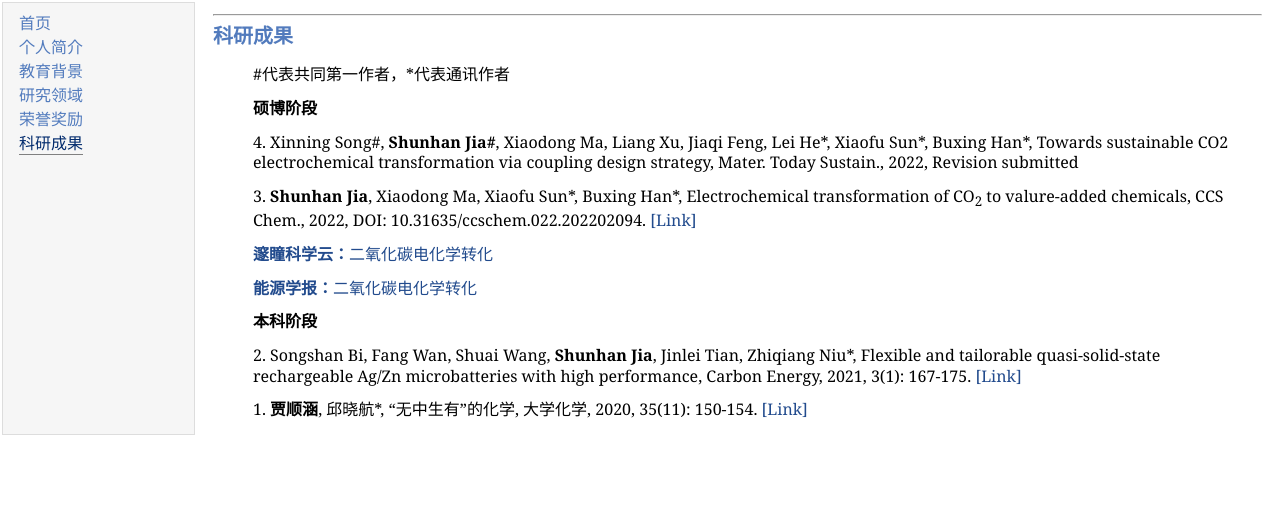
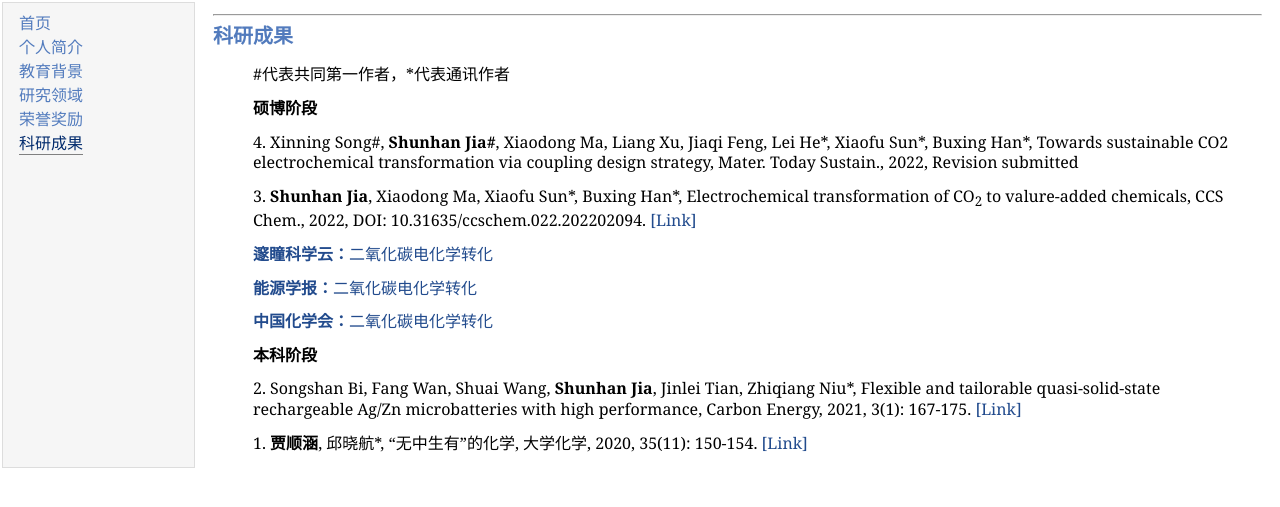
Before and after one commit to shunhanjia/shunhanjia.github.io, a plain HTML site: page 6_publications.html in a window 1280 px wide. Shown: the part 81-588 px from the top of the page. Drawn offline with Linux system fonts and the light colour scheme.

Commit message:
Update 6_publications.html

```diff
--- a/6_publications.html
+++ b/6_publications.html
@@ -34,6 +34,7 @@
 <p>3. <b>Shunhan Jia</b>, Xiaodong Ma, Xiaofu Sun*, Buxing Han*, Electrochemical transformation of CO<sub>2</sub> to valure-added chemicals, CCS Chem., 2022, DOI: 10.31635/ccschem.022.202202094. <a href="https://www.chinesechemsoc.org/doi/10.31635/ccschem.022.202202094"  target="_blank">[Link]</a></p>
 <p><a href="https://mp.weixin.qq.com/s/IiJbS4ZCADuF1yRzcVRWOA"  target="_blank"><b>邃瞳科学云：</b>二氧化碳电化学转化</a></p>
 <p><a href="https://mp.weixin.qq.com/s/daM3AiCG3Mx1jQTpWcCfIA"  target="_blank"><b>能源学报：</b>二氧化碳电化学转化</a></p>
+<p><a href="https://mp.weixin.qq.com/s/v52fyIQ8CQ2d9jA69wmbww"  target="_blank"><b>中国化学会：</b>二氧化碳电化学转化</a></p>
 
 <p><b>本科阶段</b></p>
 <p>2. Songshan Bi, Fang Wan, Shuai Wang, <b>Shunhan Jia</b>, Jinlei Tian, Zhiqiang Niu*, Flexible and tailorable quasi-solid-state rechargeable Ag/Zn microbatteries with high performance, Carbon Energy, 2021, 3(1): 167-175. <a href="https://onlinelibrary.wiley.com/doi/10.1002/cey2.64"  target="_blank">[Link]</a></p>
```
